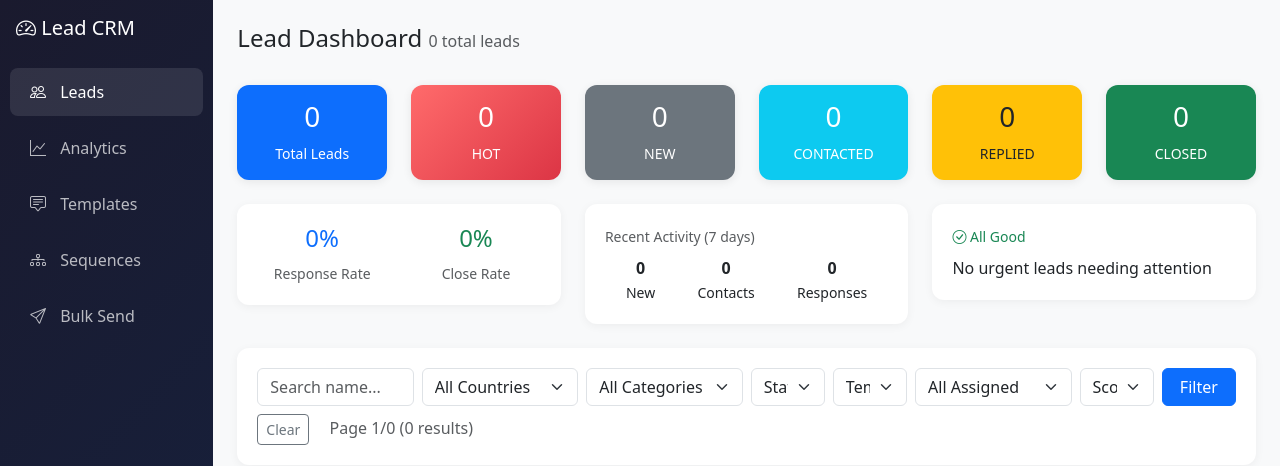
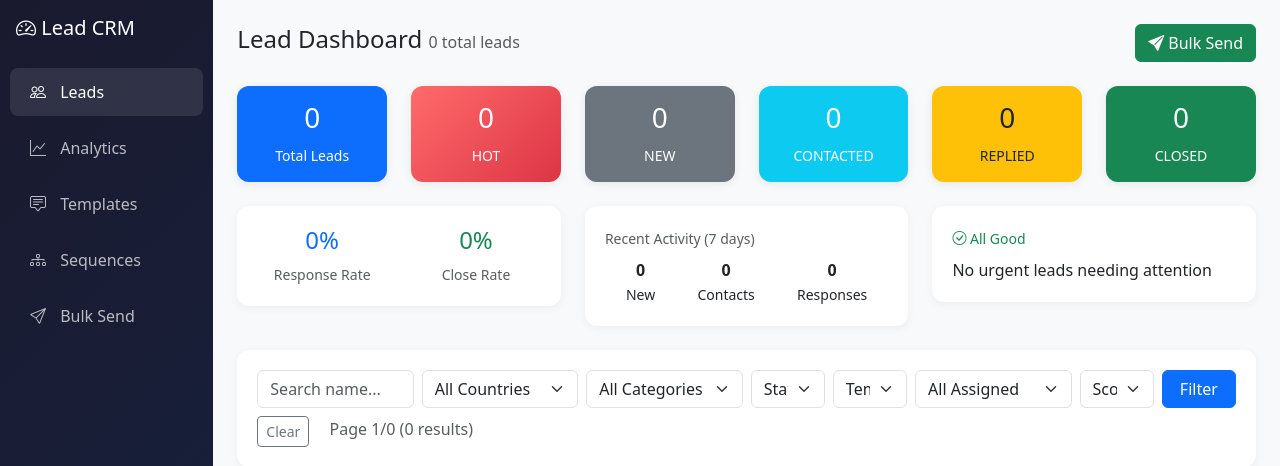
Before and after one commit to behark/lead-dashboard, a Flask app: page / in a window 1280 px wide. Shown: the top 466 px of the page. Run offline with Flask 3, Linux system fonts and the light colour scheme; the visitor is signed in with stand-in values (Sample User, id 1); data comes from the database, SQL or seed files in the repository; data that the repository does not hold is empty.

Commit message:
Add Bulk Send button to dashboard

```diff
--- a/templates/index.html
+++ b/templates/index.html
@@ -5,6 +5,11 @@
 {% block content %}
 <div class="d-flex justify-content-between align-items-center mb-4">
     <h4>Lead Dashboard <small class="text-muted fs-6">{{ stats.total }} total leads</small></h4>
+    <div>
+        <a href="{{ url_for('bulk.bulk_send') }}" class="btn btn-success">
+            <i class="bi bi-send-fill"></i> Bulk Send
+        </a>
+    </div>
 </div>
 
 <!-- Stats Row -->
```
